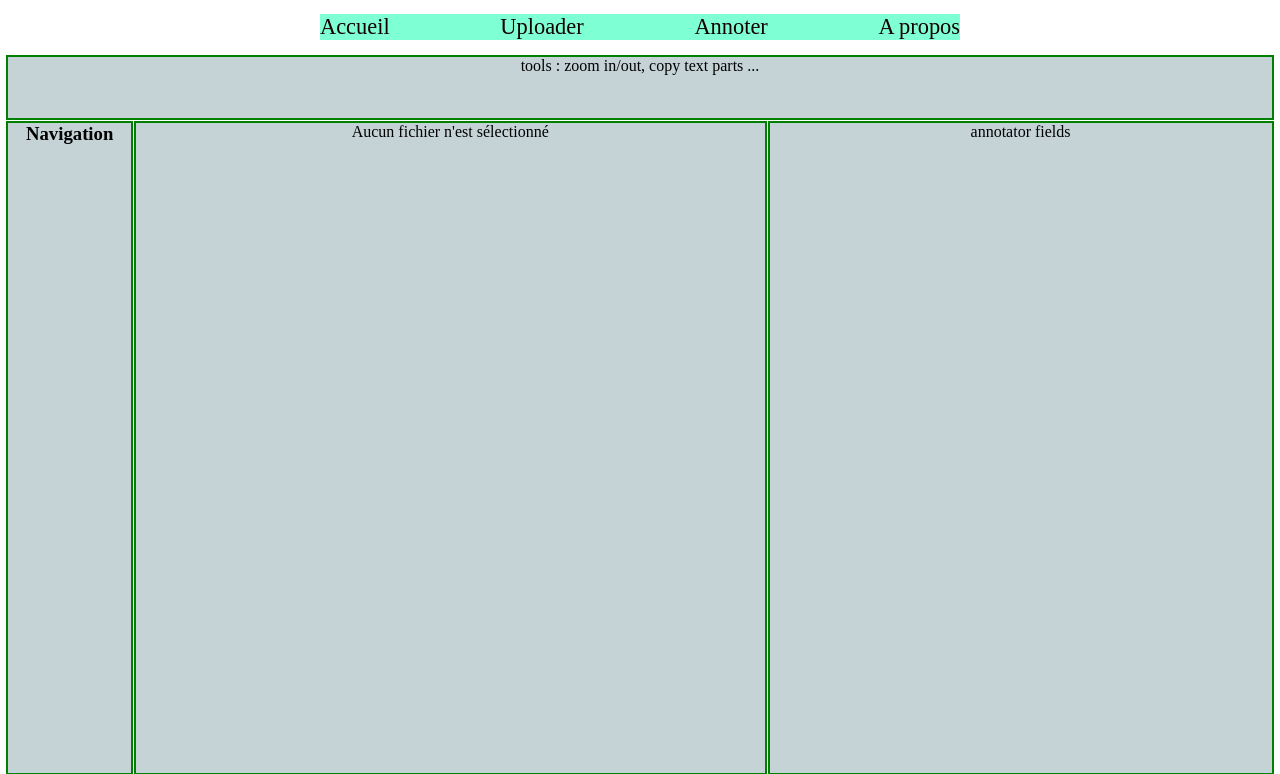
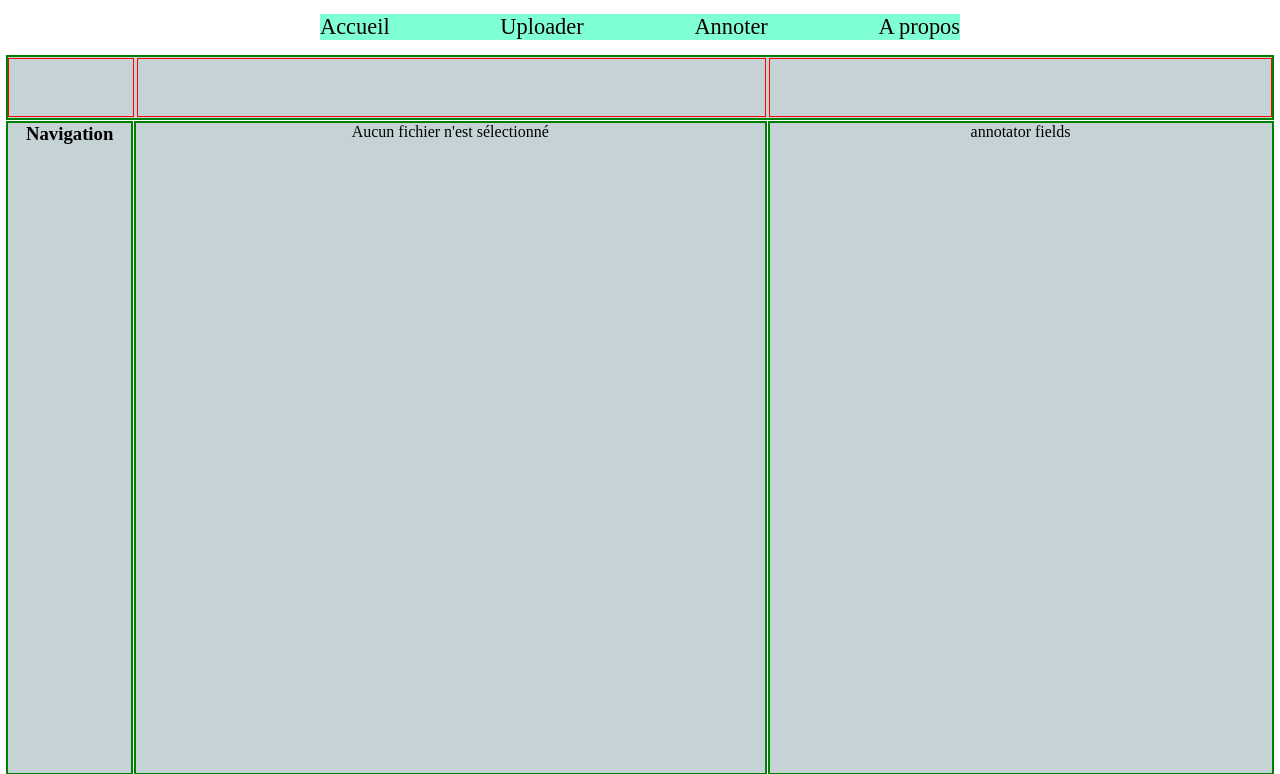
Before and after one commit to LAWBOT-Porject/Annotator, a Django app: template annotate/templates/annotate.html in a window 1280 px wide. Shown: the top 774 px of the page. Run offline with Django 3.2, Linux system fonts and the light colour scheme; the template is opened without the code that fills it, so the values that code supplies are empty.

Commit message:
feat: Add three sections in the tool bar

```diff
--- a/annotate/static/annotate-style.css
+++ b/annotate/static/annotate-style.css
@@ -54,3 +54,15 @@ li.selected_file {
     font-weight: 700;
     color: green;
 }
+
+.tools-bar {
+    display: grid;
+    grid-template-columns: 1fr 5fr 4fr;
+    gap: 3px;
+    align-items: center;
+}
+
+.tool-col {
+    border: 1px solid red;
+    height: 95%;
+}
--- a/annotate/templates/annotate.html
+++ b/annotate/templates/annotate.html
@@ -4,7 +4,9 @@
 <div class="grid-container">
 
     <div class="tools-bar grid-item">
-        <p>tools : zoom in/out, copy text parts ...</p>
+        <div class="file-ctrl-cl tool-col"></div>
+        <div class="text-ctrl-cl tool-col"></div>
+        <div class="annotation-cl tool-col"></div>
     </div>
     <div class="annotate-navigation grid-item">
 
```
